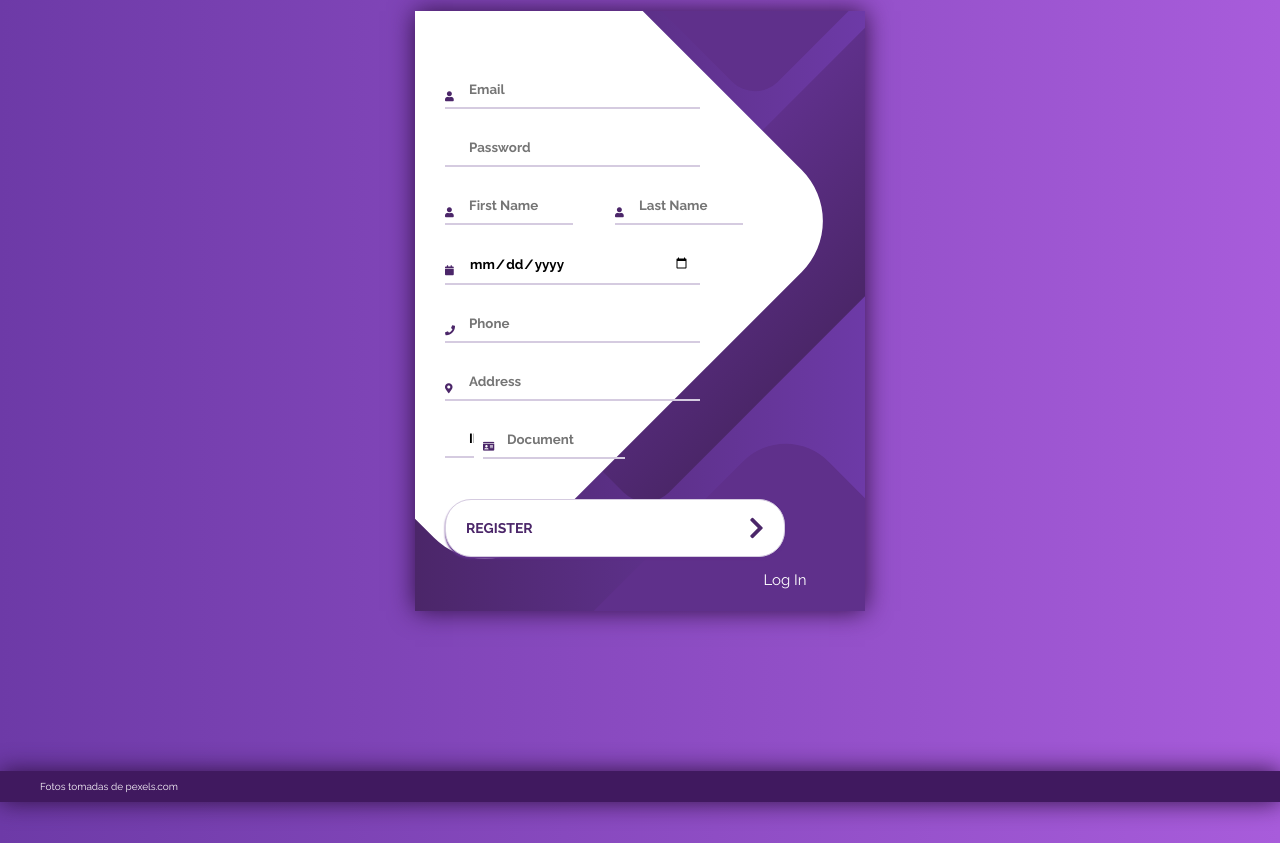
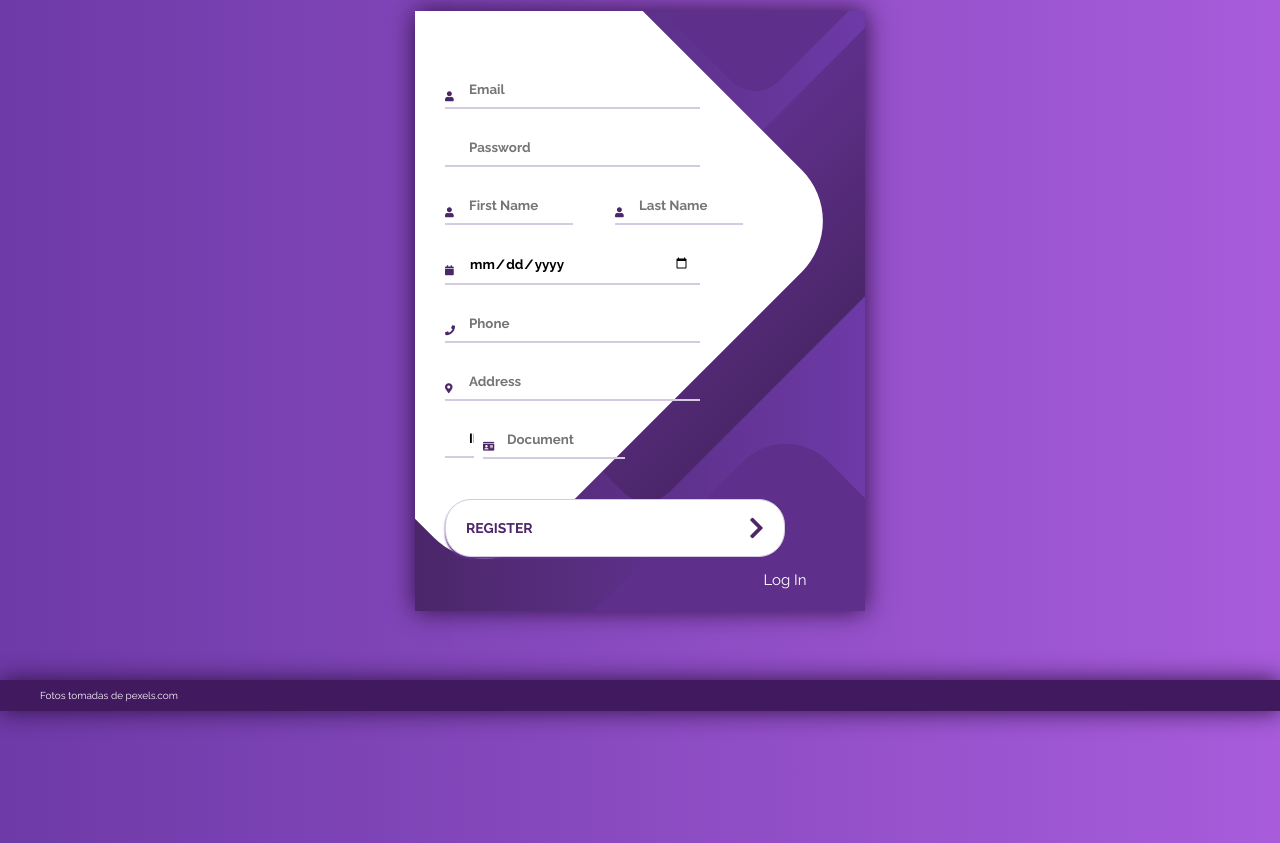
Before and after one commit to LooihV/pet-adoption-house, a Django app: page /index/register in a window 1280 px wide. Shown: the part 89-932 px from the top of the page. Run offline with Django 4.2, Linux system fonts and the light colour scheme; data that the repository does not hold is empty.

Commit message:
Small corrections

```diff
--- a/PetAdoptionHouse/index/forms.py
+++ b/PetAdoptionHouse/index/forms.py
@@ -10,7 +10,7 @@ class RegistrationForm(forms.ModelForm):
     last_name = forms.CharField(max_length=30, required=True)
     birthDate = forms.DateField(required=True)
     phone = forms.CharField(max_length=20, required=True)
-    adress = forms.CharField(max_length=100, required=True)
+    adress = forms.CharField(max_length=100, required=False)
     identificationType = forms.ModelChoiceField(queryset=IdentificationType.objects.all())
     identificationDocument = forms.CharField(max_length=50, required=True)
 
--- a/PetAdoptionHouse/index/static/index/static/styles.css
+++ b/PetAdoptionHouse/index/static/index/static/styles.css
@@ -81,15 +81,18 @@
      background-color: var(--color-gray-800);
      color: var(--color-gray-100);
      padding: 1rem;
-  margin-top: 1rem; /* Agrega un margen superior para separar el contenido del pie de página */
+     margin-top: 1rem;
+     left: 0;
+     width: 100%;
+     z-index: 100;
+     position: fixed;
+     bottom: 0;
      box-shadow: 0px 0px 24px var(--color-shadows);
 }
-
  .footer__wrapper {
      max-width: 1200px;
      margin: 0 auto;
 }
-
  body {
      background: linear-gradient(90deg, var(--color-blug), var(--color-greenc));
 }
```
Lines whose indentation alone changed are shown as unchanged.
